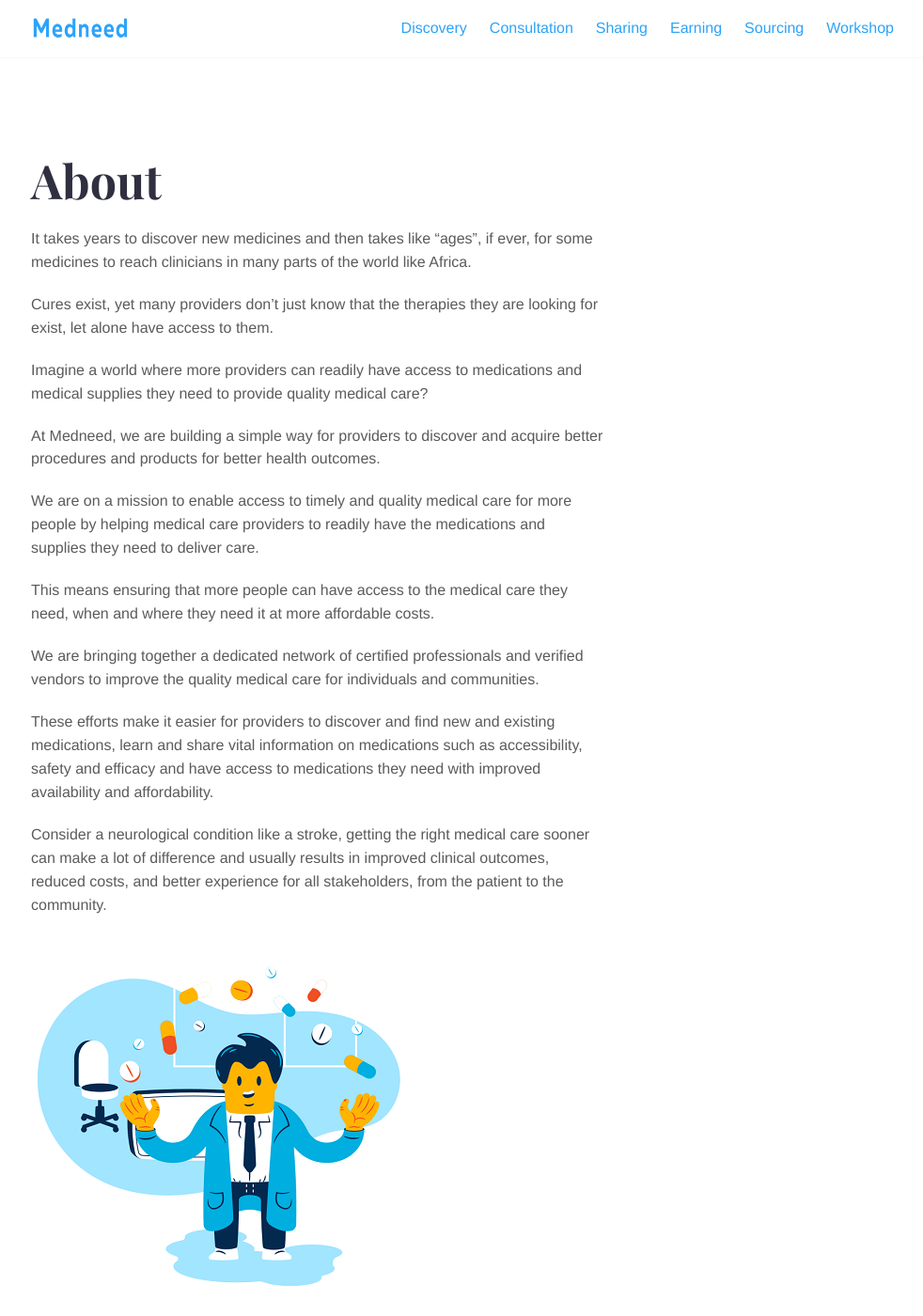
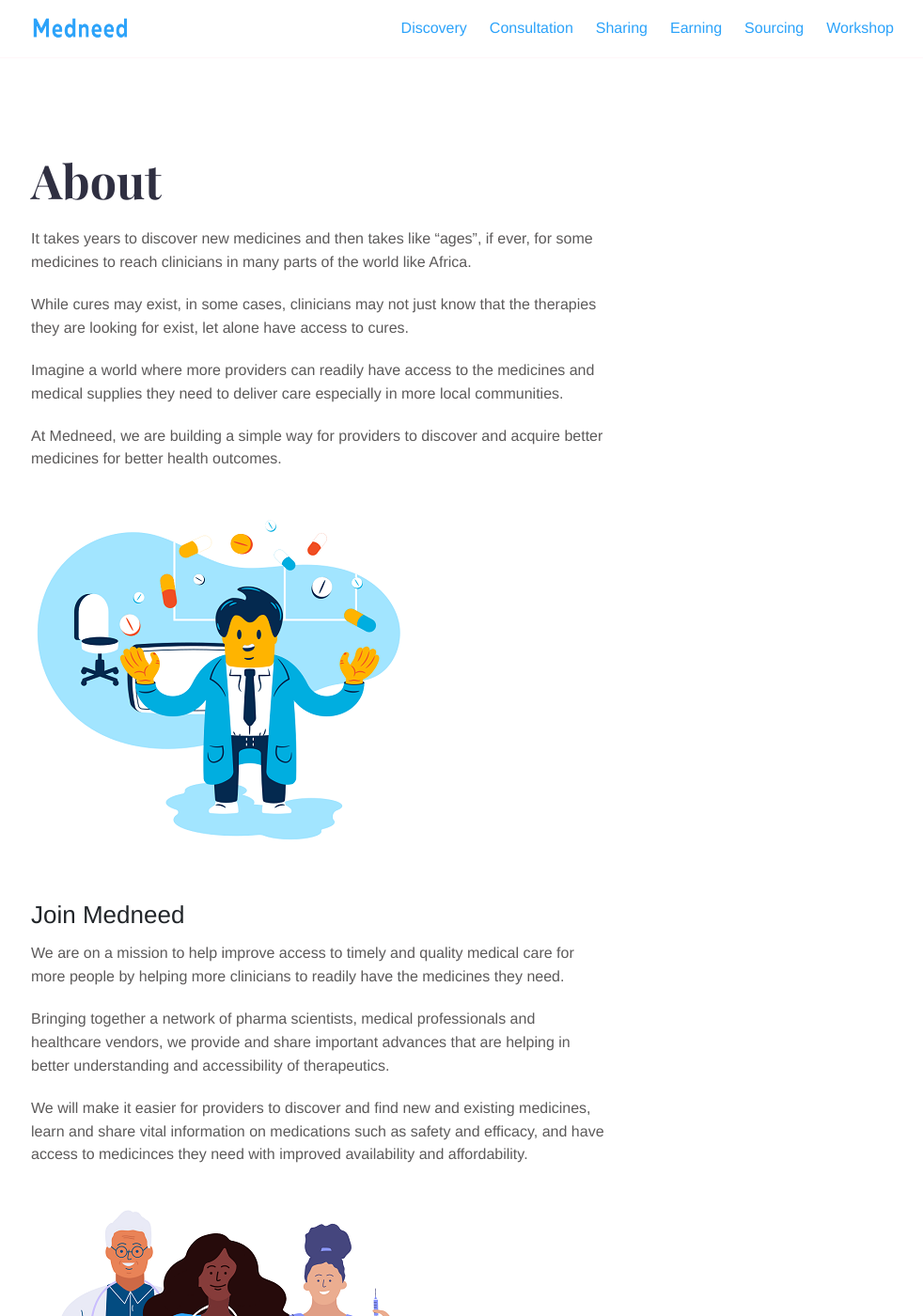
Before and after one commit to Iraneus/betamedneed, a Jekyll site: the page built from about.md, in a window 1280 px wide and 1400 px high. Shown: the whole window at 94% size, without its empty margins (142-1124 px from the left). Built offline with Jekyll 4.4.1, drawn with Linux system fonts in a browser that asks for light colours; some of the changed text lies outside the part shown.

Commit message:
edit about

```diff
--- a/about.md
+++ b/about.md
@@ -7,68 +7,36 @@
 
 It takes years to discover new medicines and then takes like "ages", if ever, for some medicines to reach clinicians in many parts of the world like Africa.
 
-Cures exist, yet many providers don't just know that the therapies they are looking for exist, let alone have access to them.
+While cures may exist, in some cases, clinicians may not just know that the therapies they are looking for exist, let alone have access to cures.
 
-Imagine a world where more providers can readily have access to medications and medical supplies they need to provide quality medical care?
+Imagine a world where more providers can readily have access to the medicines and medical supplies they need to deliver care especially in more local communities.
 
-At Medneed, we are building a simple way for providers to discover and acquire better procedures and products for better health outcomes.
-
-We are on a mission to enable access to timely and quality medical care for more people by helping medical care providers to readily have the medications and supplies they need to deliver care.
-
-This means ensuring that more people can have access to the medical care they need, when and where they need it at more affordable costs.
-
-We are bringing together a dedicated network of certified professionals and verified vendors to improve the quality medical care for individuals and communities.
-
-These efforts make it easier for providers to discover and find new and existing medications, learn and share vital information on medications such as accessibility, safety and efficacy and have access to medications they need with improved availability and affordability.
-
-Consider a neurological condition like a stroke, getting the right medical care sooner can make a lot of difference and usually results in improved clinical outcomes, reduced costs, and better experience for all stakeholders, from the patient to the community.
+At Medneed, we are building a simple way for providers to discover and acquire better medicines for better health outcomes.
 
 
 ![Support patient](/images/illustrations/doc-pharm.png)
 
-We are working to ensure users can readily get access to the right multidisciplinary teams who have the resources to deliver timely and quality medical care anytime, anywhere.
+## Join Medneed
+We are on a mission to help improve access to timely and quality medical care for more people by helping more clinicians to readily have the medicines they need.
 
-## Join Medneed
-Bringing together a network of scientists, medical professionals and healthcare vendors; we provide and share important advances that are helping in better understanding and accessibility of therapeutics for more people.
+Bringing together a network of pharma scientists, medical professionals and healthcare vendors, we provide and share important advances that are helping in better understanding and accessibility of therapeutics.
+
+We will make it easier for providers to discover and find new and existing medicines, learn and share vital information on medications such as safety and efficacy, and have access to medicinces they need with improved availability and affordability.
+
 
 ![Support patient](/images/illustrations/med-pros.png)
 
-You can join Medneed if your work is relevant for nervous system and cardiovascular health.
-
-The categories include:
-
-**Medical Professionals**
-
-Medical professionals of specialties and sub-specialties related to the brain and nervous system can join our network of medical professionals who are connected to patients who need their services. Medical professionals also contribute medical updates when available and can review reports shared on Medneed.
-
-**Scientists**
-
-Scientists who do research on various aspects of the brain and nervous system can join Medneed to share research updates and review reports shared on Medneed.
-
-**Healthcare Vendors**
-
-Healthcare vendors who deal in various medical products and paramedical services can join Medneed to share and provide products and services relevant for the brain and nervous system.
-
-
-![Medical Equipment](/images/illustrations/med-equipment.jpg)
 
 ## Why Medneed?
 
-Enable users to get whatever they need for quality medical care fast on demand.
-
-Give users the opportunity to have more choices with quality options and affordable costs.
-
-Ensure users get what they need from certified professionals and verified vendors using specialized teams.
-
-Provide more financing and credit options so users can get what they need when they need it and can pay later.
-
 Extend medical research and technological advancements in communities.
 
-Make life easier for users and providers especially busy medical care providers.
+Give providers the opportunity to have more choices with quality options and affordable costs.
 
-## Reach out to us
+Ensure providers get medicines they need from certified manufacturers and verified vendors.
 
-76 630 248
+Enable providers to get the medicines fast on demand.
 
+Improve accessibility of more financing and credit options so providers can get the medicines they need when and where they need it and can pay later.
 
-Medneed is your companion for quality medical care. Specialized teams are available to help.
+Make life easier for providers especially busy clinicians in more local communities.
```
Also changed, not shown: 1 other file.
